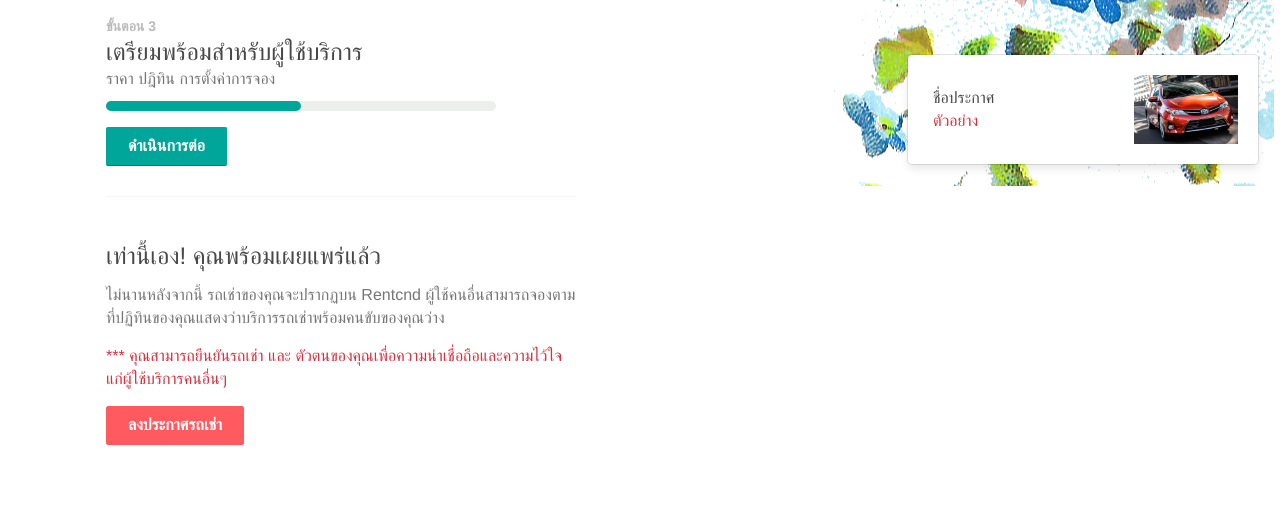
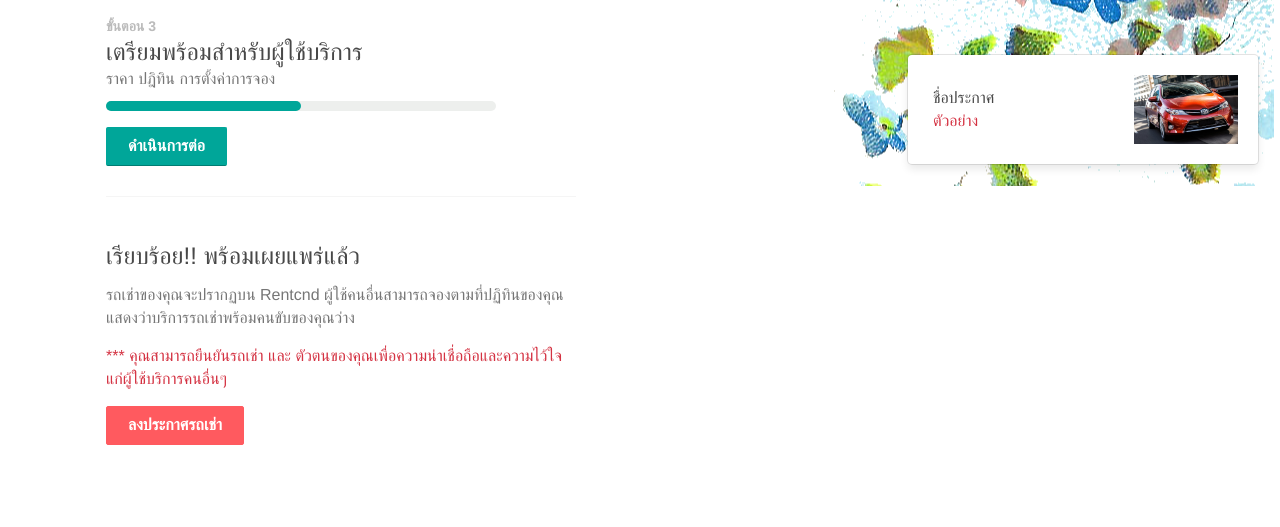
Before and after one commit to atsdep/project_final, a PHP site: page /new.php in a window 1280 px wide. Shown: the part 615-1142 px from the top of the page. Run offline with PHP 8.4, Linux system fonts and the light colour scheme; some libraries are stand-ins or nearby versions; some web fonts are replaced; grey boxes are pictures that could not be loaded.

Commit message:
step 1.1 update text

```diff
--- a/new.php
+++ b/new.php
@@ -188,9 +188,9 @@ session_start();
 
 											<span>
 												<div class="landing__publish-section">
-													<h3></h><span>เท่านี้เอง! คุณพร้อมเผยแพร่แล้ว</span></h3>
+													<h3></h><span>เรียบร้อย!! พร้อมเผยแพร่แล้ว</span></h3>
 													<p class="text-gray">
-														<span>ไม่นานหลังจากนี้ รถเช่าของคุณจะปรากฏบน Rentcnd ผู้ใช้คนอื่นสามารถจองตามที่ปฏิทินของคุณแสดงว่าบริการรถเช่าพร้อมคนขับของคุณว่าง</span>
+														<span>รถเช่าของคุณจะปรากฏบน Rentcnd ผู้ใช้คนอื่นสามารถจองตามที่ปฏิทินของคุณแสดงว่าบริการรถเช่าพร้อมคนขับของคุณว่าง</span>
 													</p>
 													<p class="text-rausch">
 														<span>*** คุณสามารถยืนยันรถเช่า และ ตัวตนของคุณเพื่อความน่าเชื่อถือและความไว้ใจแก่ผู้ใช้บริการคนอื่นๆ</span>
```
